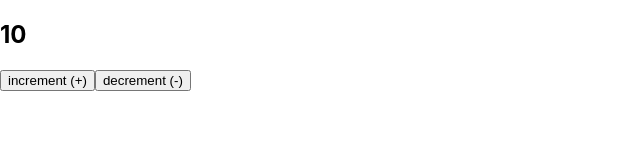
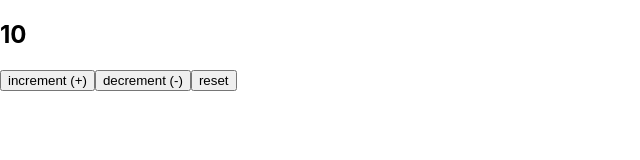
Before and after one commit to amex-bootcamp/react-w2d1-demo, a React (Create React App) app: page / in a window 1280 px wide. Shown: the part 122-282 px from the top of the page, without its empty margins (0-640 px from the left). Built offline with nearby package versions, Linux system fonts and the light colour scheme.

Commit message:
add Reset button

```diff
--- a/src/components/Counter/Counter.js
+++ b/src/components/Counter/Counter.js
@@ -36,6 +36,12 @@ export default class Counter extends Component {
     }
   }
 
+  handleReset = () => {
+    this.setState({
+      count: 10
+    });
+  }
+
   render() {
     // dynamically add a class to the count
     // const counterClass = this.state.count > 10 ? "Counter-active" : "";
@@ -43,7 +49,7 @@ export default class Counter extends Component {
     let counterClass;
     // if count is greater than 10, the count should be red
     if(this.state.count > 10) {
-      counterClass = "Counter-active"
+      counterClass = "Counter-active";
     } else if (this.state.count < 5) {
     // if count is less than 5, the count should be green
       counterClass = "Counter-green";
@@ -55,6 +61,7 @@ export default class Counter extends Component {
         <h2 className={counterClass}>{this.state.count}</h2>
         <button onClick={this.handleIncrement}>increment (+)</button>
         <button onClick={this.handleDecrement}>decrement (-)</button>
+        <button onClick={this.handleReset}>reset</button>
       </div>
     )
   }
```
